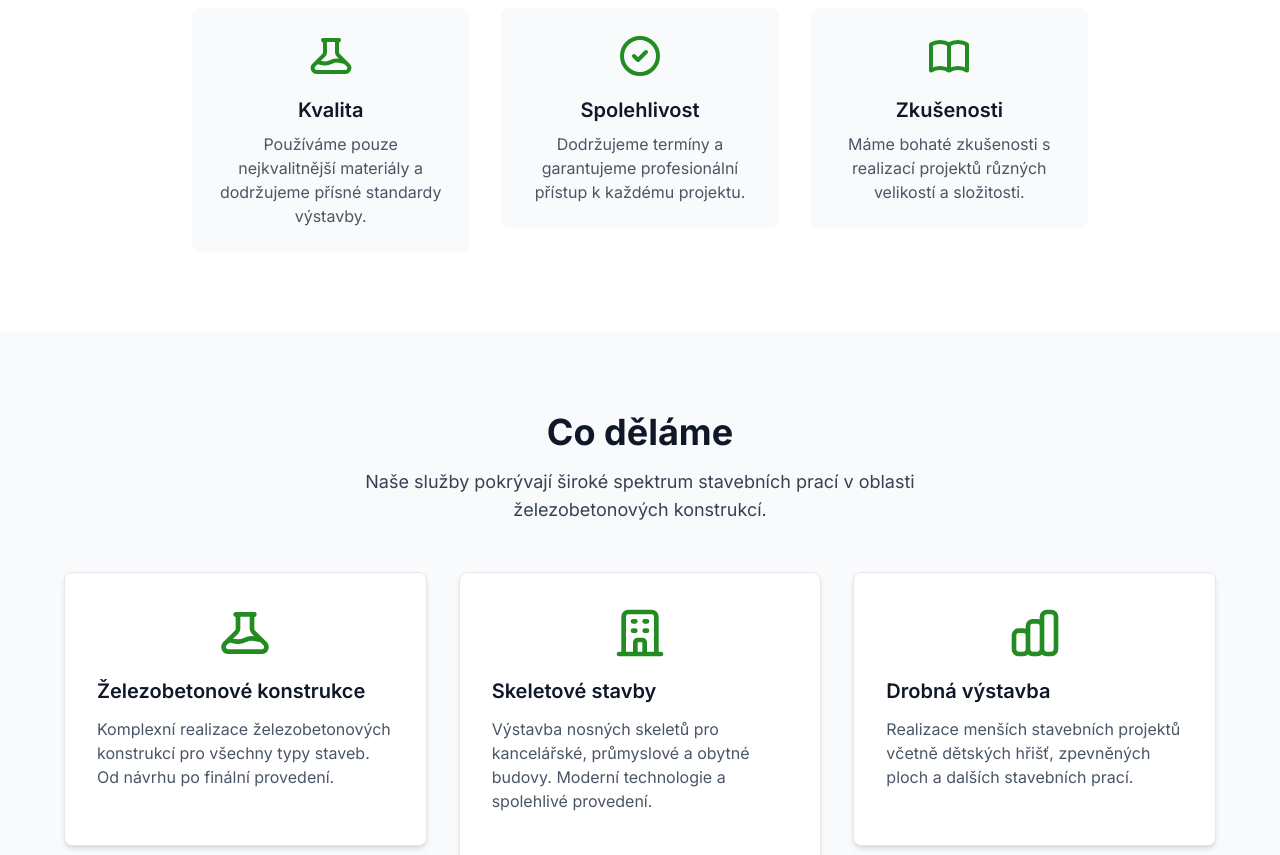
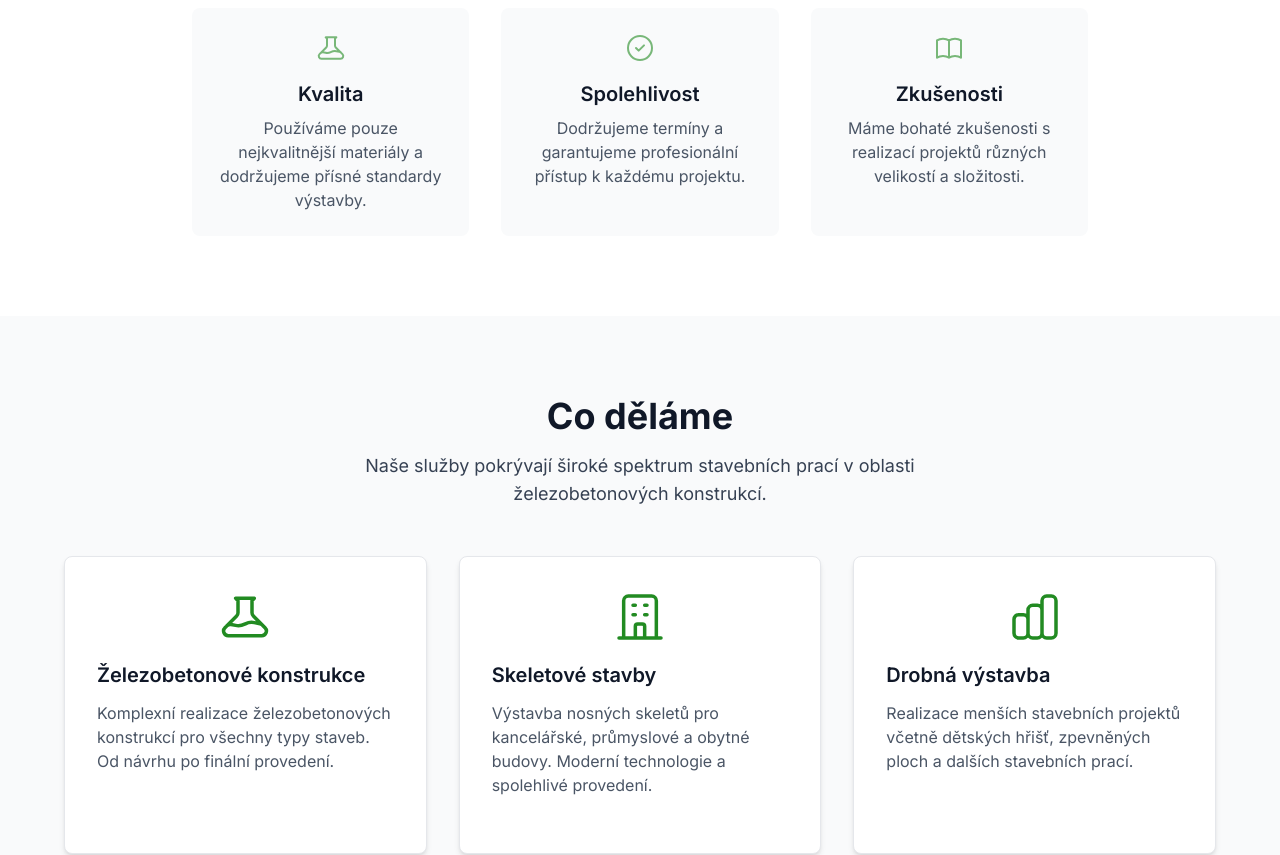
Before and after one commit to Smegfi/zebeko-web, a Next.js app: page / in a window 1280 px wide. Shown: the part 1360-2215 px from the top of the page. Built offline with nearby package versions, Linux system fonts and the light colour scheme.

Commit message:
minor fixes

```diff
--- a/src/components/about-section.tsx
+++ b/src/components/about-section.tsx
@@ -19,34 +19,34 @@ export default function AboutSection() {
 
           <div className="grid md:grid-cols-3 gap-8 mt-12">
             <ScrollReveal delay={200}>
-              <div className="text-center p-6 rounded-lg bg-gray-50 hover:bg-gray-100 transition-all hover:scale-105 hover:shadow-lg">
-                <div className="flex justify-center mb-4 text-zebeko-500">
-                  <ConstructionIcon className="w-12 h-12" />
+              <div className="text-center p-6 rounded-lg bg-gray-50 hover:bg-gray-100 transition-all hover:scale-105 hover:shadow-lg h-full flex flex-col">
+                <div className="flex justify-center mb-4 text-zebeko-500/60">
+                  <ConstructionIcon className="w-8 h-8" />
                 </div>
                 <h3 className="text-xl font-semibold text-gray-900 mb-2">Kvalita</h3>
-                <p className="text-gray-600">
+                <p className="text-gray-600 flex-grow">
                   Používáme pouze nejkvalitnější materiály a dodržujeme přísné standardy výstavby.
                 </p>
               </div>
             </ScrollReveal>
             <ScrollReveal delay={300}>
-              <div className="text-center p-6 rounded-lg bg-gray-50 hover:bg-gray-100 transition-all hover:scale-105 hover:shadow-lg">
-                <div className="flex justify-center mb-4 text-zebeko-500">
-                  <ReliabilityIcon className="w-12 h-12" />
+              <div className="text-center p-6 rounded-lg bg-gray-50 hover:bg-gray-100 transition-all hover:scale-105 hover:shadow-lg h-full flex flex-col">
+                <div className="flex justify-center mb-4 text-zebeko-500/60">
+                  <ReliabilityIcon className="w-8 h-8" />
                 </div>
                 <h3 className="text-xl font-semibold text-gray-900 mb-2">Spolehlivost</h3>
-                <p className="text-gray-600">
+                <p className="text-gray-600 flex-grow">
                   Dodržujeme termíny a garantujeme profesionální přístup k každému projektu.
                 </p>
               </div>
             </ScrollReveal>
             <ScrollReveal delay={400}>
-              <div className="text-center p-6 rounded-lg bg-gray-50 hover:bg-gray-100 transition-all hover:scale-105 hover:shadow-lg">
-                <div className="flex justify-center mb-4 text-zebeko-500">
-                  <ExperienceIcon className="w-12 h-12" />
+              <div className="text-center p-6 rounded-lg bg-gray-50 hover:bg-gray-100 transition-all hover:scale-105 hover:shadow-lg h-full flex flex-col">
+                <div className="flex justify-center mb-4 text-zebeko-500/60">
+                  <ExperienceIcon className="w-8 h-8" />
                 </div>
                 <h3 className="text-xl font-semibold text-gray-900 mb-2">Zkušenosti</h3>
-                <p className="text-gray-600">
+                <p className="text-gray-600 flex-grow">
                   Máme bohaté zkušenosti s realizací projektů různých velikostí a složitosti.
                 </p>
               </div>
--- a/src/components/icons.tsx
+++ b/src/components/icons.tsx
@@ -10,7 +10,7 @@ export function ConstructionIcon({ className = "w-12 h-12" }: { className?: stri
       <path
         strokeLinecap="round"
         strokeLinejoin="round"
-        strokeWidth={2}
+        strokeWidth={1.5}
         d="M19.428 15.428a2 2 0 00-1.022-.547l-2.387-.477a6 6 0 00-3.86.517l-.318.158a6 6 0 01-3.86.517L6.05 15.21a2 2 0 00-1.806.547M8 4h8l-1 1v5.172a2 2 0 00.586 1.414l5 5c1.26 1.26.367 3.414-1.415 3.414H4.828c-1.782 0-2.674-2.154-1.414-3.414l5-5A2 2 0 009 10.172V5L8 4z"
       />
     </svg>
@@ -29,7 +29,7 @@ export function ReliabilityIcon({ className = "w-12 h-12" }: { className?: strin
       <path
         strokeLinecap="round"
         strokeLinejoin="round"
-        strokeWidth={2}
+        strokeWidth={1.5}
         d="M9 12l2 2 4-4m6 2a9 9 0 11-18 0 9 9 0 0118 0z"
       />
     </svg>
@@ -48,7 +48,7 @@ export function ExperienceIcon({ className = "w-12 h-12" }: { className?: string
       <path
         strokeLinecap="round"
         strokeLinejoin="round"
-        strokeWidth={2}
+        strokeWidth={1.5}
         d="M12 6.253v13m0-13C10.832 5.477 9.246 5 7.5 5S4.168 5.477 3 6.253v13C4.168 18.477 5.754 18 7.5 18s3.332.477 4.5 1.253m0-13C13.168 5.477 14.754 5 16.5 5c1.747 0 3.332.477 4.5 1.253v13C19.832 18.477 18.247 18 16.5 18c-1.746 0-3.332.477-4.5 1.253"
       />
     </svg>
@@ -67,7 +67,7 @@ export function BuildingIcon({ className = "w-12 h-12" }: { className?: string }
       <path
         strokeLinecap="round"
         strokeLinejoin="round"
-        strokeWidth={2}
+        strokeWidth={1.5}
         d="M19 21V5a2 2 0 00-2-2H7a2 2 0 00-2 2v16m14 0h2m-2 0h-5m-9 0H3m2 0h5M9 7h1m-1 4h1m4-4h1m-1 4h1m-5 10v-5a1 1 0 011-1h2a1 1 0 011 1v5m-4 0h4"
       />
     </svg>
@@ -86,7 +86,7 @@ export function TargetIcon({ className = "w-12 h-12" }: { className?: string })
       <path
         strokeLinecap="round"
         strokeLinejoin="round"
-        strokeWidth={2}
+        strokeWidth={1.5}
         d="M9 19v-6a2 2 0 00-2-2H5a2 2 0 00-2 2v6a2 2 0 002 2h2a2 2 0 002-2zm0 0V9a2 2 0 012-2h2a2 2 0 012 2v10m-6 0a2 2 0 002 2h2a2 2 0 002-2m0 0V5a2 2 0 012-2h2a2 2 0 012 2v14a2 2 0 01-2 2h-2a2 2 0 01-2-2z"
       />
     </svg>
@@ -105,7 +105,7 @@ export function PhotoIcon({ className = "w-12 h-12" }: { className?: string }) {
       <path
         strokeLinecap="round"
         strokeLinejoin="round"
-        strokeWidth={2}
+        strokeWidth={1.5}
         d="M4 16l4.586-4.586a2 2 0 012.828 0L16 16m-2-2l1.586-1.586a2 2 0 012.828 0L20 14m-6-6h.01M6 20h12a2 2 0 002-2V6a2 2 0 00-2-2H6a2 2 0 00-2 2v12a2 2 0 002 2z"
       />
     </svg>
--- a/src/components/services-section.tsx
+++ b/src/components/services-section.tsx
@@ -1,5 +1,5 @@
 import Link from "next/link";
-import { ConstructionIcon, BuildingIcon, TargetIcon } from "./icons";
+import { BuildingIcon, ConstructionIcon, TargetIcon } from "./icons";
 import ScrollReveal from "./scroll-reveal";
 
 export default function ServicesSection() {
@@ -41,14 +41,14 @@ export default function ServicesSection() {
               const IconComponent = service.icon;
               return (
                 <ScrollReveal key={index} delay={200 + index * 100}>
-                  <div className="bg-white p-8 rounded-lg shadow-md hover:shadow-xl transition-all hover:scale-105 border border-gray-200">
+                  <div className="bg-white p-8 rounded-lg shadow-md hover:shadow-xl transition-all hover:scale-105 border border-gray-200 h-full flex flex-col">
                     <div className="flex justify-center mb-4 text-zebeko-500">
                       <IconComponent className="w-14 h-14" />
                     </div>
                     <h3 className="text-xl font-semibold text-gray-900 mb-3">
                       {service.title}
                     </h3>
-                    <p className="text-gray-600 mb-6">{service.description}</p>
+                    <p className="text-gray-600 mb-6 flex-grow">{service.description}</p>
                   </div>
                 </ScrollReveal>
               );
```
